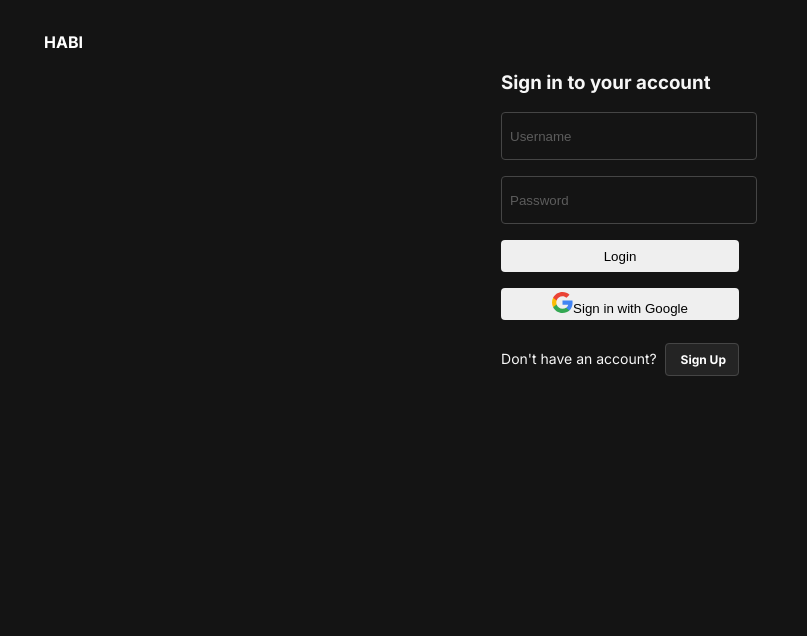
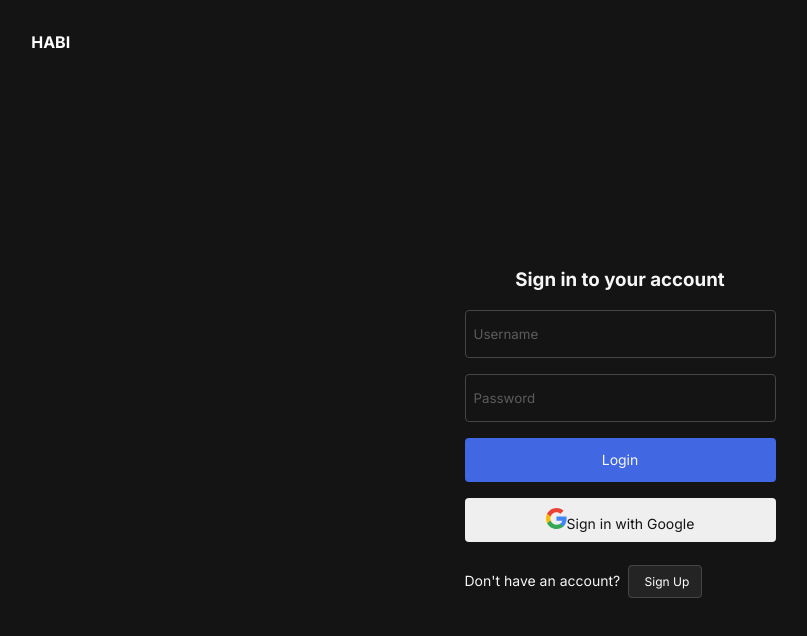
Before and after one commit to waynecen/habeo, a Next.js app: page /auth/signin in a window 1280 px wide. Shown: the top 636 px of the page, without its empty margins (20-827 px from the left). Built offline with nearby package versions, Linux system fonts and the light colour scheme.

Commit message:
style: :art: Update styling of signin page, fix layout for index
Changes center the form on signin page and fix breaking layout issues from layout component

```diff
--- a/src/components/Layout.jsx
+++ b/src/components/Layout.jsx
@@ -4,14 +4,15 @@ import Link from "next/link"
 
 export default function Layout({ children, visible }) {
 	return (
-		<div className={styles.layout}>
-			<section className={styles.nav}>
+		<div className={styles.layout_wrapper}>
+			<div className={styles.nav}>
 				<Link href="/" className={styles.logo}>
 					Habi
 				</Link>
 				{visible && <LoginButton />}
-			</section>
-			{children}
+			</div>
+
+			<div className={styles.children_layout}>{children}</div>
 		</div>
 	)
 }
--- a/src/pages/auth/signin.jsx
+++ b/src/pages/auth/signin.jsx
@@ -12,7 +12,7 @@ export default function SignIn() {
 			</Head>
 
 			<div className={styles.form}>
-				<h3>Sign in to your account</h3>
+				<h3 className={styles.form_header}>Sign in to your account</h3>
 				<form>
 					<div className={styles.input_group}>
 						<input
--- a/src/pages/index.jsx
+++ b/src/pages/index.jsx
@@ -16,7 +16,7 @@ export default function Home() {
 				<link rel="icon" href="/favicon.ico" />
 			</Head>
 
-			<main className={styles.layout}>
+			<main>
 				<div className={styles.center}>
 					<section className={styles.form}>
 						<label className={styles.question} htmlFor={goalInputId}>
--- a/src/styles/Home.module.scss
+++ b/src/styles/Home.module.scss
@@ -1,10 +1,4 @@
 @import url("https://fonts.googleapis.com/css2?family=Inter:wght@400;700&display=swap");
-
-.layout {
-	display: flex;
-	flex-direction: column;
-	height: 100vh;
-}
 
 .center {
 	width: 100%;
--- a/src/styles/_variables.scss
+++ b/src/styles/_variables.scss
@@ -1,8 +1,12 @@
-//components
+// colours
+$offblack: #141414;
+$white: #f6f6f6;
+
+// components
 $btn: #242424;
 $btn-hover: #313131;
 $btn-padding: 8px 12px 8px 12px;
 $border-stroke: 1px #454545 solid;
 
-//typography
+// typography
 $placeholder: #5c5c5c;
--- a/src/styles/auth/Signin.module.scss
+++ b/src/styles/auth/Signin.module.scss
@@ -4,16 +4,21 @@
 	display: flex;
 	flex-direction: column;
 	align-self: center;
+	justify-self: space-around;
+	max-width: 311px;
+	width: 100%;
+
+	.form_header {
+		text-align: center;
+	}
 }
 
 .input_group {
 	display: flex;
 	flex-direction: column;
-}
 
 	.input {
-	max-width: 359px;
-	width: 100%;
+		max-width: 420px;
 		height: 44px;
 		margin-bottom: 16px;
 		border-radius: 4px;
@@ -28,18 +33,26 @@
 			opacity: 1;
 		}
 	}
+}
 
 .button_group {
 	display: flex;
 	flex-direction: column;
 	max-width: 311px;
-}
 
 	.button {
-	height: 32px;
+		font-size: 14px;
+		color: $offblack;
+		height: 44px;
 		border: none;
 		border-radius: 4px;
 		margin-bottom: 16px;
+	}
+
+	.button:first-child {
+		color: $white;
+		background-color: rgb(65, 103, 226);
+	}
 }
 
 .signup_text {
@@ -51,7 +64,6 @@
 	margin-left: 8px;
 	text-decoration: none;
 	text-align: center;
-	font-weight: bold;
 	color: white;
 	background-color: $btn;
 	border: 1px #454545 solid;
--- a/src/styles/components/Layout.module.scss
+++ b/src/styles/components/Layout.module.scss
@@ -1,21 +1,30 @@
 @import "@/styles/variables";
 
-.layout {
+.layout_wrapper {
 	display: flex;
 	flex-direction: column;
+	padding: 0% 4% 0% 4%;
 	height: 100vh;
-	padding: 0% 5% 0% 5%;
+}
+
+.children_layout {
+	display: flex;
+	flex-direction: column;
+	justify-content: center;
+	height: 100vh;
 }
 
 .nav {
+	display: flex;
+	flex-direction: row;
+	justify-content: space-between;
 	margin-top: 32px;
-	display: flex;
-	justify-content: space-between;
-}
 
 	.logo {
+		max-width: fit-content;
 		font-weight: 700;
 		text-transform: uppercase;
 		text-decoration: none;
 		color: white;
 	}
+}
--- a/src/styles/globals.scss
+++ b/src/styles/globals.scss
@@ -9,3 +9,9 @@ body {
 	margin: 0;
 	padding: 0;
 }
+
+input,
+textarea,
+button {
+	font-family: inherit;
+}
```
Lines whose indentation alone changed are shown as unchanged.
